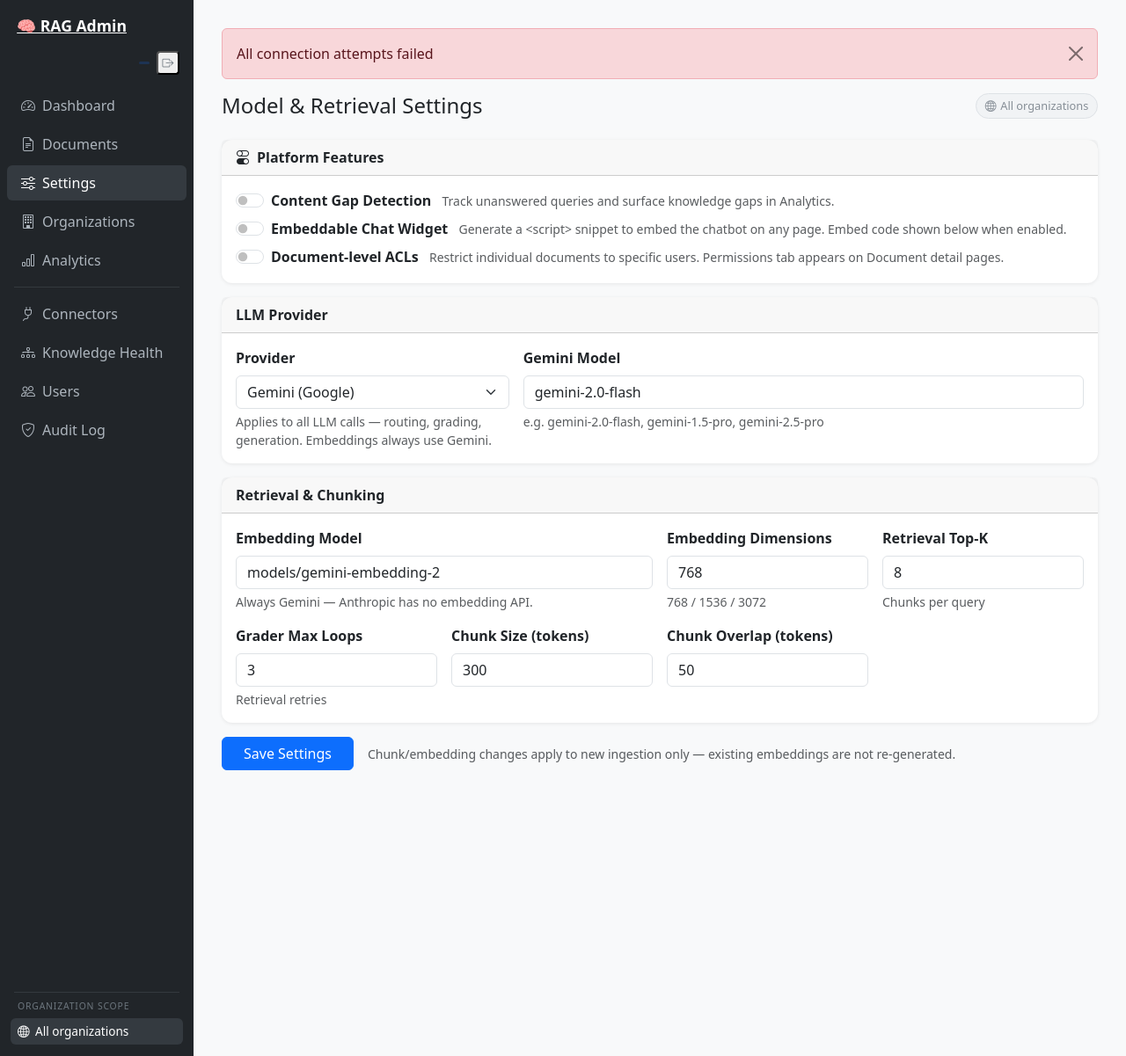
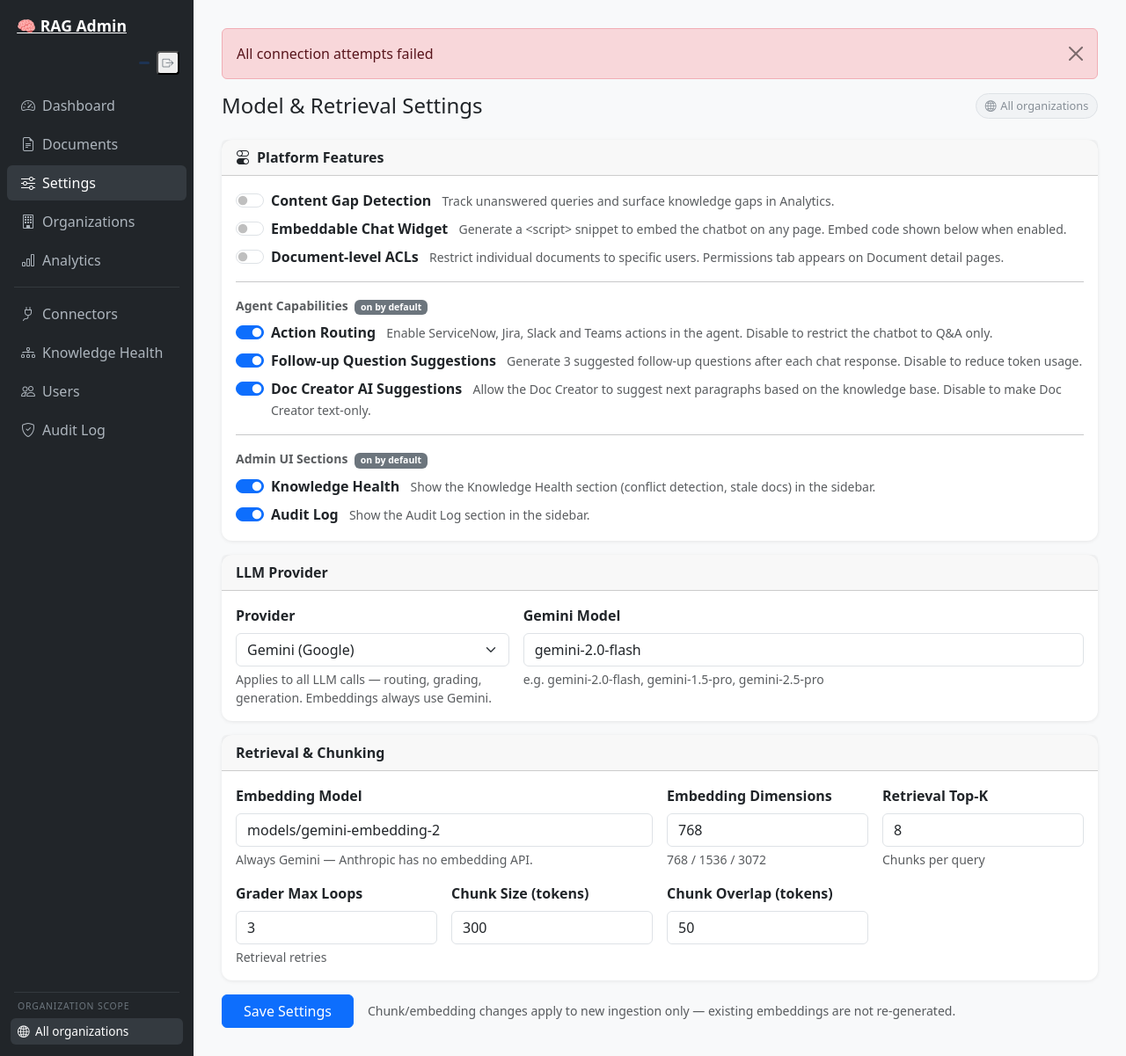
Before and after one commit to vishnubv89/rag-platform, a FastAPI app: page /settings in a window 1280 px wide. Shown: the whole page at 88% size. Run offline with FastAPI, Linux system fonts and the light colour scheme; the visitor is signed in with stand-in values (Sample User, id 1); data that the repository does not hold is empty.

Commit message:
feat: extend feature flags to all active platform capabilities
Add 5 new per-org flags across all three pods:

Opt-out (on by default, can disable per org):
- feature_actions: gates ServiceNow/Jira/Slack/Teams action routing
- feature_followup: gates follow-up question generation
- feature_suggest: gates Doc Creator AI suggestions
- feature_knowledge_health: hides Knowledge Health from admin nav
- feature_audit_log: hides Audit Log from admin nav

Admin UI middleware now loads feature_flags into request.state on every
authenticated request so base.html can gate nav items without per-router
boilerplate. Opt-out flags default to enabled when not set in app_config.

Co-Authored-By: Claude Sonnet 4.6 <noreply@anthropic.com>

```diff
--- a/admin-ui/src/admin_ui/main.py
+++ b/admin-ui/src/admin_ui/main.py
@@ -60,6 +60,15 @@ async def attach_globals(request: Request, call_next):
     except Exception:
         request.state.all_orgs = []
 
+    try:
+        if request.state.active_org_id:
+            cfg_resp = await api.get_config(org_id=request.state.active_org_id)
+            request.state.feature_flags = cfg_resp.get("config", {})
+        else:
+            request.state.feature_flags = {}
+    except Exception:
+        request.state.feature_flags = {}
+
     response = await call_next(request)
 
     # Sync URL org param into cookie so it persists for future navigations
--- a/admin-ui/src/admin_ui/routers/settings.py
+++ b/admin-ui/src/admin_ui/routers/settings.py
@@ -14,9 +14,20 @@ CONFIG_KEYS = [
     "feature_content_gap",
     "feature_widget",
     "feature_doc_acls",
+    "feature_actions",
+    "feature_followup",
+    "feature_suggest",
+    "feature_knowledge_health",
+    "feature_audit_log",
 ]
 
-FEATURE_FLAGS = ["feature_content_gap", "feature_widget", "feature_doc_acls"]
+# Opt-in flags: default off, enabled when "true"
+_FLAGS_OPT_IN = ["feature_content_gap", "feature_widget", "feature_doc_acls"]
+# Opt-out flags: default on, disabled when "false"
+_FLAGS_OPT_OUT = ["feature_actions", "feature_followup", "feature_suggest",
+                  "feature_knowledge_health", "feature_audit_log"]
+
+FEATURE_FLAGS = _FLAGS_OPT_IN + _FLAGS_OPT_OUT
 
 
 @router.get("/settings")
@@ -81,9 +92,12 @@ async def save_settings(
     if nvidia_api_key:
         new_cfg["nvidia_api_key"] = nvidia_api_key
 
-    # Feature flags: checkbox sends "true" when checked, absent when unchecked
-    for flag in FEATURE_FLAGS:
+    # Opt-in flags: off by default — only "true" when checkbox is checked
+    for flag in _FLAGS_OPT_IN:
         new_cfg[flag] = "true" if form.get(flag) == "true" else "false"
+    # Opt-out flags: on by default — only "false" when checkbox is unchecked
+    for flag in _FLAGS_OPT_OUT:
+        new_cfg[flag] = "false" if form.get(flag) != "true" else "true"
 
     await client.update_config(
         org_id=org_id_int, cfg={k: v for k, v in new_cfg.items() if v}
--- a/admin-ui/src/admin_ui/templates/base.html
+++ b/admin-ui/src/admin_ui/templates/base.html
@@ -97,9 +97,13 @@
       <a class="nav-link {% if active_page=='analytics' %}active{% endif %}" href="/analytics"><i class="bi bi-bar-chart me-2"></i>Analytics</a>
       <hr class="border-secondary mx-3 my-2">
       <a class="nav-link {% if active_page=='connectors' %}active{% endif %}" href="/connectors"><i class="bi bi-plug me-2"></i>Connectors</a>
+      {% if not request.state.active_org_id or request.state.feature_flags.get('feature_knowledge_health') != 'false' %}
       <a class="nav-link {% if active_page=='knowledge' %}active{% endif %}" href="/knowledge"><i class="bi bi-diagram-3 me-2"></i>Knowledge Health</a>
+      {% endif %}
       <a class="nav-link {% if active_page=='users' %}active{% endif %}" href="/users"><i class="bi bi-people me-2"></i>Users</a>
+      {% if not request.state.active_org_id or request.state.feature_flags.get('feature_audit_log') != 'false' %}
       <a class="nav-link {% if active_page=='audit' %}active{% endif %}" href="/audit"><i class="bi bi-shield-check me-2"></i>Audit Log</a>
+      {% endif %}
     </nav>
 
     <!-- Org switcher — cookie-based, persists across all pages -->
--- a/admin-ui/src/admin_ui/templates/settings.html
+++ b/admin-ui/src/admin_ui/templates/settings.html
@@ -45,13 +45,69 @@
             </label>
           </div>
 
-          <div class="form-check form-switch">
+          <div class="form-check form-switch mb-2">
             <input class="form-check-input" type="checkbox" role="switch" id="featureDocAcls"
                    name="feature_doc_acls" value="true"
                    {% if config.get('feature_doc_acls') == 'true' %}checked{% endif %}>
             <label class="form-check-label" for="featureDocAcls">
               <strong>Document-level ACLs</strong>
               <span class="text-muted ms-2 small">Restrict individual documents to specific users. Permissions tab appears on Document detail pages.</span>
+            </label>
+          </div>
+
+          <hr class="my-3">
+          <p class="text-muted small mb-2 fw-semibold">Agent Capabilities <span class="badge bg-secondary ms-1">on by default</span></p>
+
+          <div class="form-check form-switch mb-2">
+            <input class="form-check-input" type="checkbox" role="switch" id="featureActions"
+                   name="feature_actions" value="true"
+                   {% if config.get('feature_actions') != 'false' %}checked{% endif %}>
+            <label class="form-check-label" for="featureActions">
+              <strong>Action Routing</strong>
+              <span class="text-muted ms-2 small">Enable ServiceNow, Jira, Slack and Teams actions in the agent. Disable to restrict the chatbot to Q&amp;A only.</span>
+            </label>
+          </div>
+
+          <div class="form-check form-switch mb-2">
+            <input class="form-check-input" type="checkbox" role="switch" id="featureFollowup"
+                   name="feature_followup" value="true"
+                   {% if config.get('feature_followup') != 'false' %}checked{% endif %}>
+            <label class="form-check-label" for="featureFollowup">
+              <strong>Follow-up Question Suggestions</strong>
+              <span class="text-muted ms-2 small">Generate 3 suggested follow-up questions after each chat response. Disable to reduce token usage.</span>
+            </label>
+          </div>
+
+          <div class="form-check form-switch mb-2">
+            <input class="form-check-input" type="checkbox" role="switch" id="featureSuggest"
+                   name="feature_suggest" value="true"
+                   {% if config.get('feature_suggest') != 'false' %}checked{% endif %}>
+            <label class="form-check-label" for="featureSuggest">
+              <strong>Doc Creator AI Suggestions</strong>
+              <span class="text-muted ms-2 small">Allow the Doc Creator to suggest next paragraphs based on the knowledge base. Disable to make Doc Creator text-only.</span>
+            </label>
+          </div>
+
+          <hr class="my-3">
+          <p class="text-muted small mb-2 fw-semibold">Admin UI Sections <span class="badge bg-secondary ms-1">on by default</span></p>
+
+          <div class="form-check form-switch mb-2">
+            <input class="form-check-input" type="checkbox" role="switch" id="featureKnowledgeHealth"
+                   name="feature_knowledge_health" value="true"
+                   {% if config.get('feature_knowledge_health') != 'false' %}checked{% endif %}>
+            <label class="form-check-label" for="featureKnowledgeHealth">
+              <strong>Knowledge Health</strong>
+              <span class="text-muted ms-2 small">Show the Knowledge Health section (conflict detection, stale docs) in the sidebar.</span>
+            </label>
+          </div>
+
+          <div class="form-check form-switch">
+            <input class="form-check-input" type="checkbox" role="switch" id="featureAuditLog"
+                   name="feature_audit_log" value="true"
+                   {% if config.get('feature_audit_log') != 'false' %}checked{% endif %}>
+            <label class="form-check-label" for="featureAuditLog">
+              <strong>Audit Log</strong>
+              <span class="text-muted ms-2 small">Show the Audit Log section in the sidebar.</span>
             </label>
           </div>
         </div>
```
Also changed, not shown: backend/src/rag_chatbot/agent/nodes.py (+6 -4 lines), backend/src/rag_chatbot/api/main.py (+11 -0 lines).
